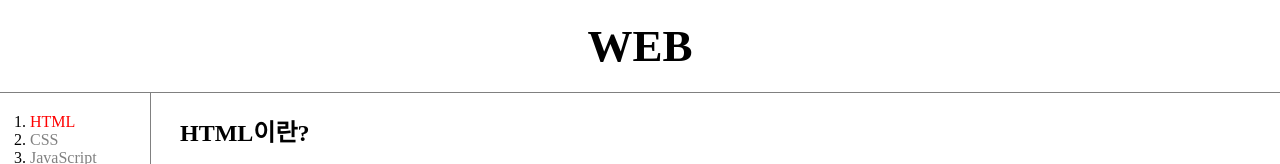
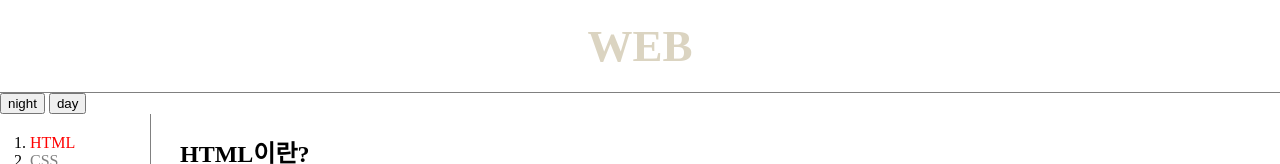
Before and after one commit to mhee1128/web, a plain HTML site: page 1.html in a window 1280 px wide. Shown: the top 164 px of the page. Drawn offline with Linux system fonts and the light colour scheme; a script that the page names is missing.

Commit message:
ver.4
day & night 기능 추가

```diff
--- a/1.html
+++ b/1.html
@@ -18,6 +18,16 @@
 
     <body>
         <h1><a href="index.html">WEB</a></h1>
+        <input type="button" value="night" onclick="
+        document.querySelector('body').style.
+        backgroundColor='black';
+        document.querySelector('body').style.color='white';
+        ">
+        <input type="button" value="day" onclick="
+        document.querySelector('body').style.
+        backgroundColor='white';
+        document.querySelector('body').style.color='black';
+        ">
         <div id="grid">
             <ol>
                 <li><a href="1.html" class="saw" id="active">HTML</a></li>
--- a/style.css
+++ b/style.css
@@ -2,7 +2,7 @@ body {
     margin: 0;
 }
 a {
-    color:black;
+    color: #dbd4c1;
     text-decoration: none;
 }
 #active {
```
Also changed, not shown: 2.html (+10 -0 lines), 3.html (+10 -0 lines), index.html (+10 -0 lines).
